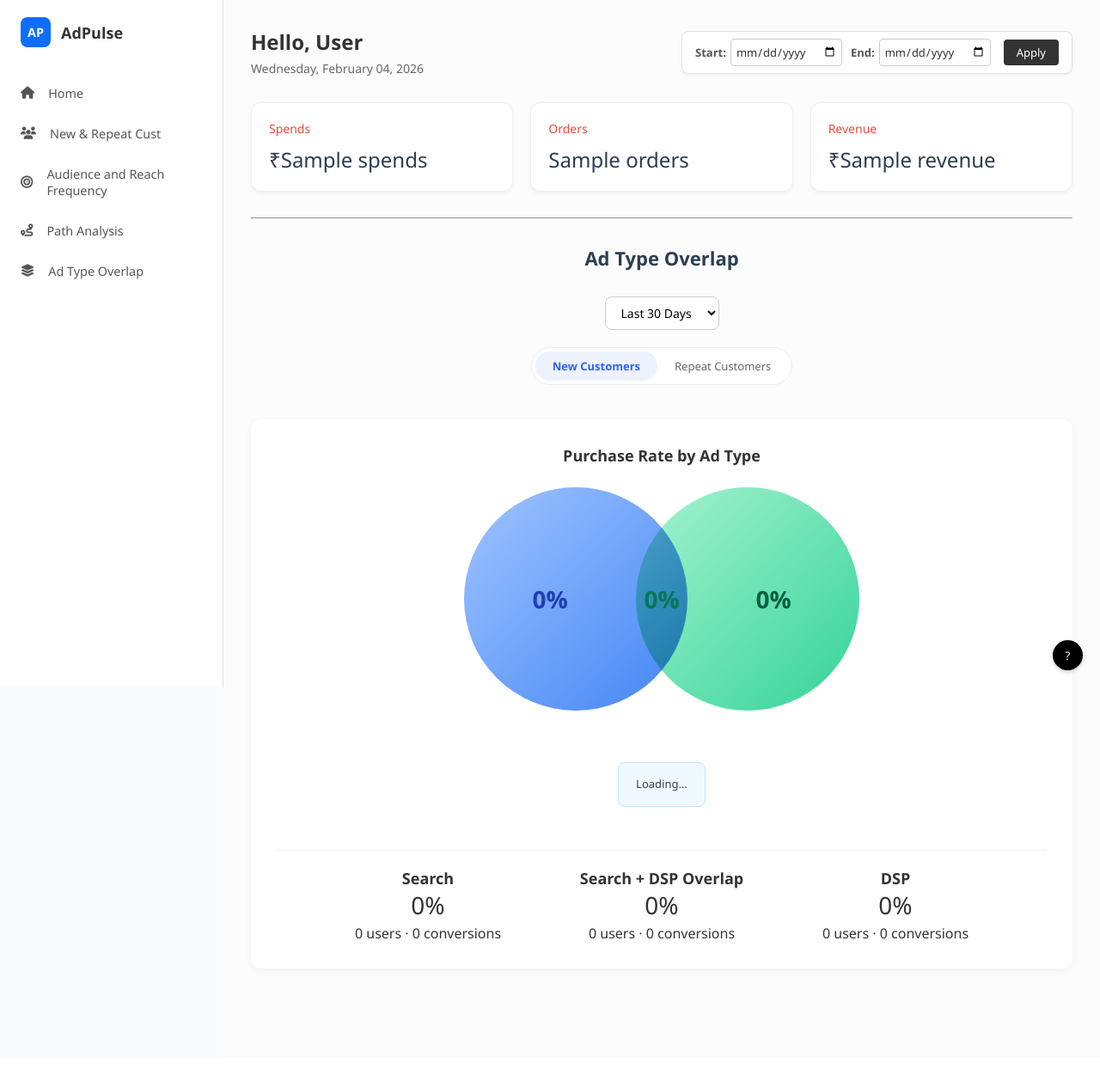
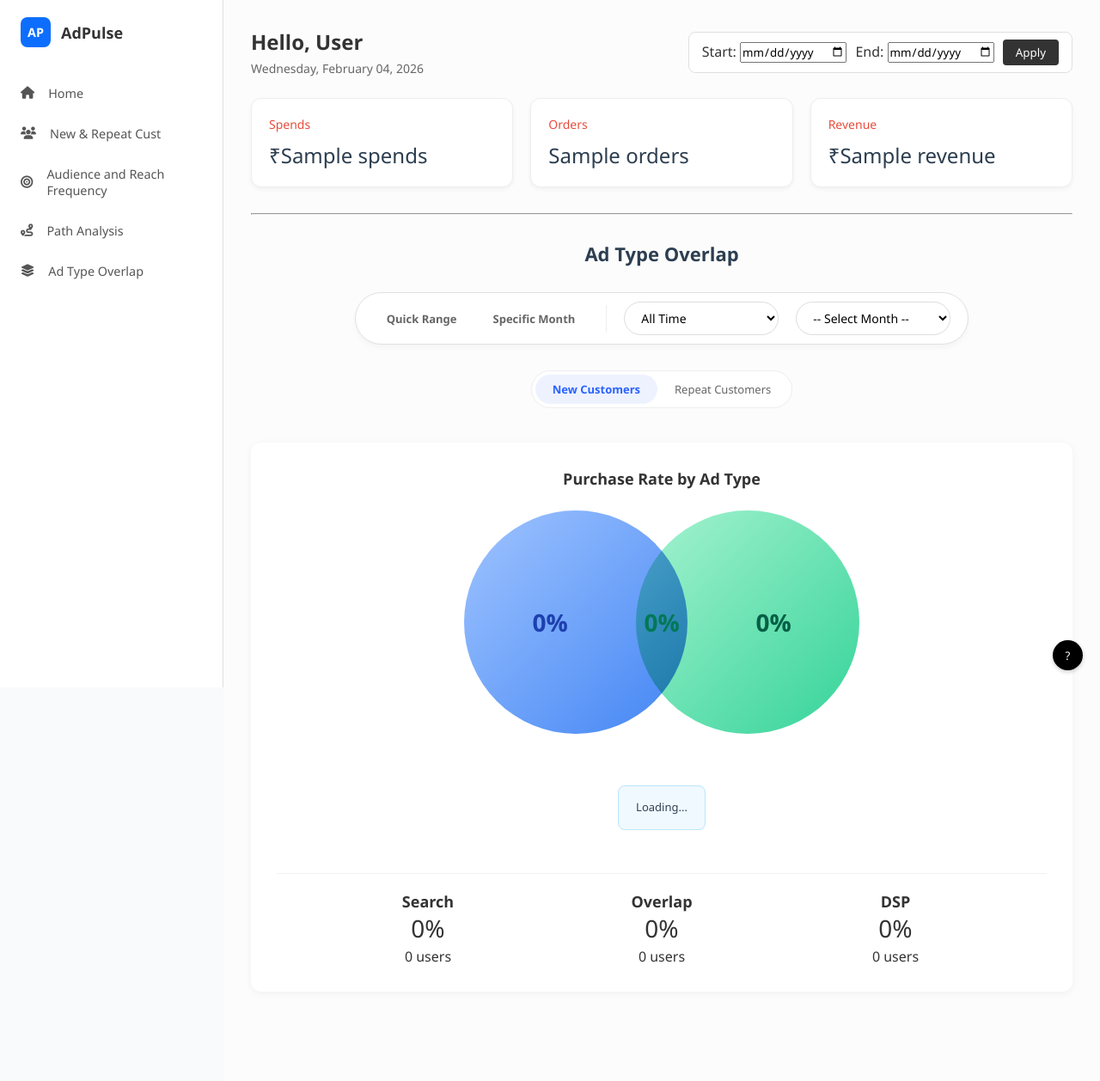
Before and after one commit to sumittiwarihm/HiveAmc, a Django app: template Backend/templates/ad_overlap.html in a window 1280 px wide. Shown: the whole page at 86% size. Before the commit the page ends 1093 px from the top, so only its background shows below. Run offline with Django 5.2, Linux system fonts and the light colour scheme; the template is opened without the code that fills it: most values are stand-ins (such as "Sample title", 1, 10 or a date in 2020).

Commit message:
some filters

```diff
--- a/Backend/templates/ad_overlap.html
+++ b/Backend/templates/ad_overlap.html
@@ -6,85 +6,27 @@
 {% block extra_css %}
 <link rel="stylesheet" href="{% static 'css/ad_overlap.css' %}">
 <style>
-    .range-dropdown {
-        padding: 8px 14px;
-        border: 1px solid #ccc;
-        border-radius: 8px;
-        font-size: 14px;
-        cursor: pointer;
-        background: white;
+    .filter-section { display: flex; justify-content: center; margin-bottom: 30px; }
+    .filter-card {
+        background: #fff; border: 1px solid #e0e0e0; padding: 10px 20px; border-radius: 50px;
+        display: flex; align-items: center; gap: 20px; box-shadow: 0 4px 6px rgba(0,0,0,0.03);
     }
-    /* --- NEW HEADER STYLES --- */
-        .page-header {
-            display: flex;
-            justify-content: space-between; /* Left aur Right content ko alag karta hai */
-            align-items: center;
-            margin-bottom: 25px;
-            padding: 0 5px;
-        }
+    .mode-group { display: flex; gap: 10px; border-right: 1px solid #eee; padding-right: 20px; }
+    .mode-btn {
+        padding: 6px 15px; border-radius: 20px; font-size: 13px; font-weight: 600;
+        cursor: pointer; border: 1px solid transparent; transition: all 0.2s; color: #666;
+    }
+    .mode-btn.active { background: #333; color: white; }
+    .range-select {
+        padding: 8px 15px; border: 1px solid #ddd; border-radius: 20px; font-size: 14px;
+        outline: none; background: #fff; cursor: pointer; min-width: 180px;
+    }
+    .hidden { display: none !important; }
 
-        .header-left h1 {
-            font-size: 24px;
-            margin: 0;
-            color: #333;
-            font-weight: 600;
-        }
-
-        .header-left .sub-text {
-            margin: 5px 0 0 0;
-            color: #888;
-            font-size: 14px;
-        }
-
-        /* Right Side Form Styling */
-        .top-date-form {
-            display: flex;
-            align-items: center;
-            gap: 10px;
-            background: #fff;
-            padding: 8px 15px;
-            border-radius: 8px;
-            border: 1px solid #e0e0e0;
-            box-shadow: 0 2px 4px rgba(0,0,0,0.05);
-        }
-
-        .date-input-group {
-            display: flex;
-            align-items: center;
-            gap: 5px;
-        }
-
-        .label-text {
-            font-size: 13px;
-            font-weight: 600;
-            color: #555;
-        }
-
-        .top-date-form input[type="date"] {
-            border: 1px solid #ccc;
-            border-radius: 4px;
-            padding: 5px;
-            font-size: 13px;
-            color: #333;
-            outline: none;
-            font-family: inherit;
-        }
-
-        .filter-btn {
-            background-color: #333; /* Dark button */
-            color: white;
-            border: none;
-            padding: 6px 15px;
-            border-radius: 4px;
-            cursor: pointer;
-            font-size: 13px;
-            margin-left: 5px;
-            transition: background 0.2s;
-        }
-
-        .filter-btn:hover {
-            background-color: #000;
-        }
+    /* Summary Card Styles */
+    .dashboard-header { display: flex; justify-content: space-between; align-items: center; margin-bottom: 25px; }
+    .top-date-form { display: flex; align-items: center; gap: 10px; background: #fff; padding: 8px 15px; border-radius: 8px; border: 1px solid #e0e0e0; }
+    .filter-btn { background-color: #333; color: white; border: none; padding: 6px 15px; border-radius: 4px; cursor: pointer; }
 </style>
 {% endblock %}
 
@@ -95,10 +37,11 @@
         <h2>Hello, User</h2>
         <p class="current-date">{% now "l, F d, Y" %}</p>
     </div>
-
-    <!-- ORIGINAL SUMMARY FILTER (UNCHANGED) -->
     <div class="header-right">
         <form method="GET" action="" class="top-date-form">
+            <input type="hidden" name="filter_mode" value="{{ filter_mode }}">
+            <input type="hidden" name="overlap_range" value="{{ overlap_range }}">
+            <input type="hidden" name="selected_month" value="{{ selected_month }}">
             <div class="date-input-group">
                 <span class="label-text">Start:</span>
                 <input type="date" name="start" value="{{ current_start }}" required>
@@ -113,18 +56,9 @@
 </header>
 
 <section class="summary-section">
-    <div class="summary-card">
-        <h3 class="red-text">Spends</h3>
-        <div class="value">₹{{ spends }}</div>
-    </div>
-    <div class="summary-card">
-        <h3 class="red-text">Orders</h3>
-        <div class="value">{{ orders }}</div>
-    </div>
-    <div class="summary-card">
-        <h3 class="red-text">Revenue</h3>
-        <div class="value">₹{{ revenue }}</div>
-    </div>
+    <div class="summary-card"><h3>Spends</h3><div class="value">₹{{ spends }}</div></div>
+    <div class="summary-card"><h3>Orders</h3><div class="value">{{ orders }}</div></div>
+    <div class="summary-card"><h3>Revenue</h3><div class="value">₹{{ revenue }}</div></div>
 </section>
 
 <hr style="margin: 30px 0;">
@@ -133,17 +67,35 @@
     <h2>Ad Type Overlap</h2>
 </div>
 
-<!-- NEW DROPDOWN FILTER JUST FOR OVERLAP SECTION -->
-<div style="display: flex; justify-content: center; margin-bottom: 20px;">
-    <form method="GET" id="overlapForm">
-        <select name="overlap_range" class="range-dropdown" onchange="document.getElementById('overlapForm').submit()">
-            <option value="last30" {% if overlap_range == 'last30' %}selected{% endif %}>Last 30 Days</option>
-            <option value="last60" {% if overlap_range == 'last60' %}selected{% endif %}>Last 60 Days</option>
-            <option value="last90" {% if overlap_range == 'last90' %}selected{% endif %}>Last 90 Days</option>
-            <option value="monthly" {% if overlap_range == 'monthly' %}selected{% endif %}>Monthly</option>
-            <option value="yearly" {% if overlap_range == 'yearly' %}selected{% endif %}>Yearly</option>
-            <option value="all" {% if overlap_range == 'all' %}selected{% endif %}>All Time</option>
-        </select>
+<div class="filter-section">
+    <form method="GET" id="overlapForm" class="filter-card">
+        <input type="hidden" name="start" value="{{ current_start }}">
+        <input type="hidden" name="end" value="{{ current_end }}">
+
+        <input type="hidden" name="filter_mode" id="filter_mode_input" value="{{ filter_mode }}">
+
+        <div class="mode-group">
+            <div class="mode-btn {% if filter_mode == 'range' %}active{% endif %}" onclick="setMode('range')">Quick Range</div>
+            <div class="mode-btn {% if filter_mode == 'month' %}active{% endif %}" onclick="setMode('month')">Specific Month</div>
+        </div>
+
+        <div id="rangeDropdownArea" class="{% if filter_mode == 'month' %}hidden{% endif %}">
+            <select name="overlap_range" class="range-select" onchange="this.form.submit()">
+                <option value="all" {% if overlap_range == 'all' %}selected{% endif %}>All Time</option>
+                <option value="last30" {% if overlap_range == 'last30' %}selected{% endif %}>Last 30 Days</option>
+                <option value="last60" {% if overlap_range == 'last60' %}selected{% endif %}>Last 60 Days</option>
+                <option value="last90" {% if overlap_range == 'last90' %}selected{% endif %}>Last 90 Days</option>
+            </select>
+        </div>
+
+        <div id="monthDropdownArea" class="{% if filter_mode == 'range' %}hidden{% endif %}">
+            <select name="selected_month" class="range-select" onchange="this.form.submit()">
+                <option value="">-- Select Month --</option>
+                {% for month in available_months %}
+                    <option value="{{ month }}" {% if selected_month == month %}selected{% endif %}>{{ month }}</option>
+                {% endfor %}
+            </select>
+        </div>
     </form>
 </div>
 
@@ -156,41 +108,16 @@
 
 <div class="visualization-card">
     <h3>Purchase Rate by Ad Type</h3>
-
     <div class="venn-container">
-        <div class="venn-circle circle-left">
-            <span class="percentage" id="val-search">0%</span>
-        </div>
-        <div class="venn-circle circle-right">
-            <span class="percentage" id="val-dsp">0%</span>
-        </div>
-        <div class="venn-overlap">
-            <span class="percentage" id="val-overlap">0%</span>
-        </div>
+        <div class="venn-circle circle-left"><span class="percentage" id="val-search">0%</span></div>
+        <div class="venn-circle circle-right"><span class="percentage" id="val-dsp">0%</span></div>
+        <div class="venn-overlap"><span class="percentage" id="val-overlap">0%</span></div>
     </div>
-
-    <div class="insight-box">
-        <p id="insight-text">Loading...</p>
-    </div>
-
+    <div class="insight-box"><p id="insight-text">Loading...</p></div>
     <div class="stats-cards-row">
-        <div class="stat-card">
-            <h3>Search</h3>
-            <div class="stat-value" id="card-search-val">0%</div>
-            <p id="card-search-sub">0 users · 0 conversions</p>
-        </div>
-
-        <div class="stat-card">
-            <h3>Search + DSP Overlap</h3>
-            <div class="stat-value" id="card-overlap-val">0%</div>
-            <p id="card-overlap-sub">0 users · 0 conversions</p>
-        </div>
-
-        <div class="stat-card">
-            <h3>DSP</h3>
-            <div class="stat-value" id="card-dsp-val">0%</div>
-            <p id="card-dsp-sub">0 users · 0 conversions</p>
-        </div>
+        <div class="stat-card"><h3>Search</h3><div class="stat-value" id="card-search-val">0%</div><p id="card-search-sub">0 users</p></div>
+        <div class="stat-card"><h3>Overlap</h3><div class="stat-value" id="card-overlap-val">0%</div><p id="card-overlap-sub">0 users</p></div>
+        <div class="stat-card"><h3>DSP</h3><div class="stat-value" id="card-dsp-val">0%</div><p id="card-dsp-sub">0 users</p></div>
     </div>
 </div>
 
@@ -198,39 +125,40 @@
 
 {% block scripts %}
 <script>
+// Logic to handle mode switching
+function setMode(mode) {
+    document.getElementById('filter_mode_input').value = mode;
+
+    // Toggle visual buttons
+    document.querySelectorAll('.mode-btn').forEach(btn => btn.classList.remove('active'));
+    event.currentTarget.classList.add('active');
+
+    // Toggle dropdown visibility
+    if (mode === 'range') {
+        document.getElementById('rangeDropdownArea').classList.remove('hidden');
+        document.getElementById('monthDropdownArea').classList.add('hidden');
+    } else {
+        document.getElementById('rangeDropdownArea').classList.add('hidden');
+        document.getElementById('monthDropdownArea').classList.remove('hidden');
+    }
+}
+
 document.addEventListener('DOMContentLoaded', () => {
-
     const data = {{ overlap_data|safe }};
     const toggles = document.querySelectorAll('.toggle-btn');
 
-    const valSearch = document.getElementById('val-search');
-    const valDsp = document.getElementById('val-dsp');
-    const valOverlap = document.getElementById('val-overlap');
-    const insightText = document.getElementById('insight-text');
-
-    const cardSearchVal = document.getElementById('card-search-val');
-    const cardSearchSub = document.getElementById('card-search-sub');
-    const cardDspVal = document.getElementById('card-dsp-val');
-    const cardDspSub = document.getElementById('card-dsp-sub');
-    const cardOverlapVal = document.getElementById('card-overlap-val');
-    const cardOverlapSub = document.getElementById('card-overlap-sub');
-
     function updateUI(type) {
         const d = data[type];
-
-        valSearch.innerText = d.search;
-        valDsp.innerText = d.dsp;
-        valOverlap.innerText = d.overlap;
-        insightText.innerText = d.insight;
-
-        cardSearchVal.innerText = d.search;
-        cardSearchSub.innerText = d.searchSub;
-
-        cardDspVal.innerText = d.dsp;
-        cardDspSub.innerText = d.dspSub;
-
-        cardOverlapVal.innerText = d.overlap;
-        cardOverlapSub.innerText = d.overlapSub;
+        document.getElementById('val-search').innerText = d.search;
+        document.getElementById('val-dsp').innerText = d.dsp;
+        document.getElementById('val-overlap').innerText = d.overlap;
+        document.getElementById('insight-text').innerText = d.insight;
+        document.getElementById('card-search-val').innerText = d.search;
+        document.getElementById('card-search-sub').innerText = d.searchSub;
+        document.getElementById('card-dsp-val').innerText = d.dsp;
+        document.getElementById('card-dsp-sub').innerText = d.dspSub;
+        document.getElementById('card-overlap-val').innerText = d.overlap;
+        document.getElementById('card-overlap-sub').innerText = d.overlapSub;
     }
 
     toggles.forEach(btn => {
@@ -240,7 +168,6 @@ document.addEventListener('DOMContentLoaded', () => {
             updateUI(this.dataset.type);
         });
     });
-
     updateUI("new");
 });
 </script>
```
Also changed, not shown: Backend/api/views.py (+44 -62 lines).
